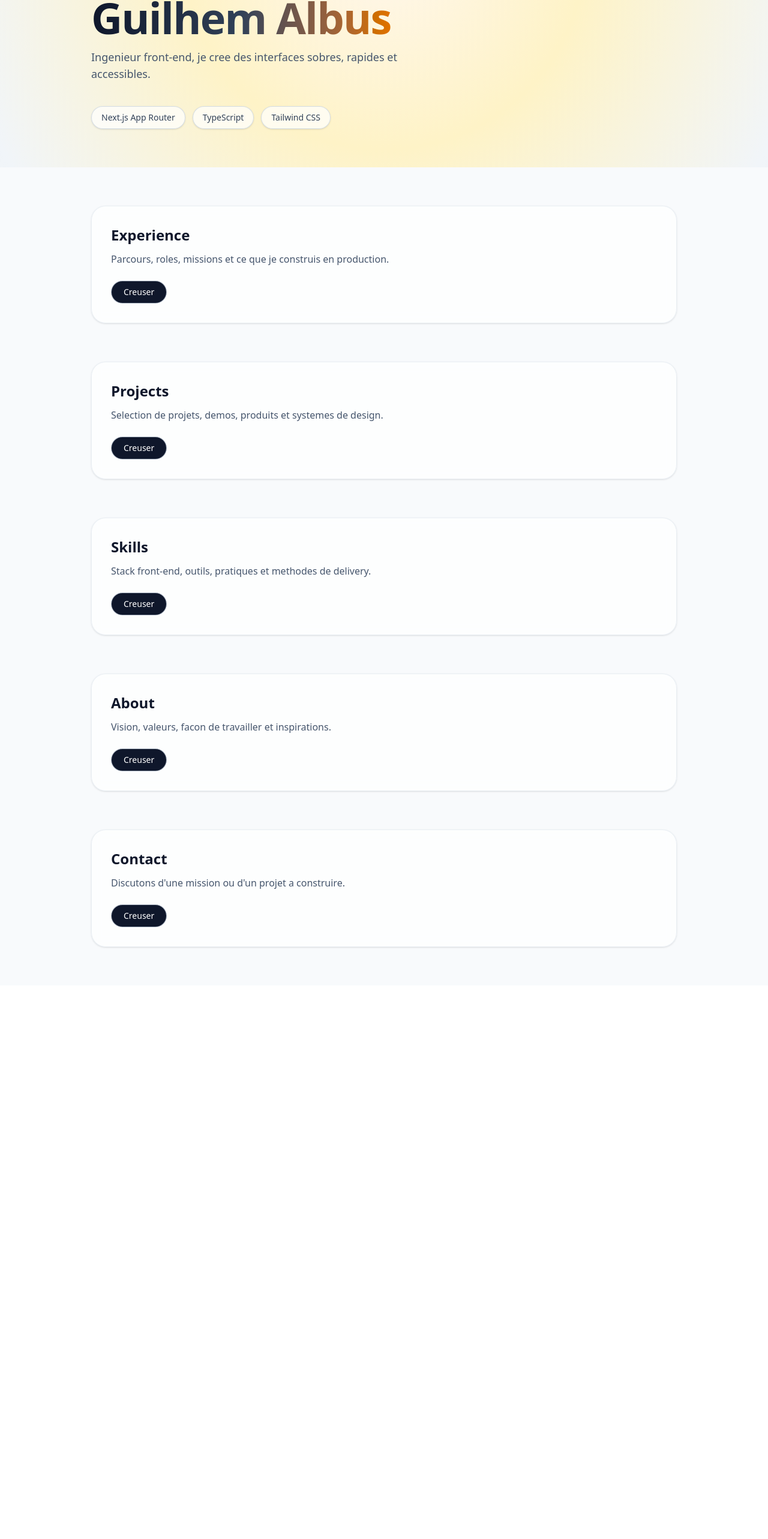
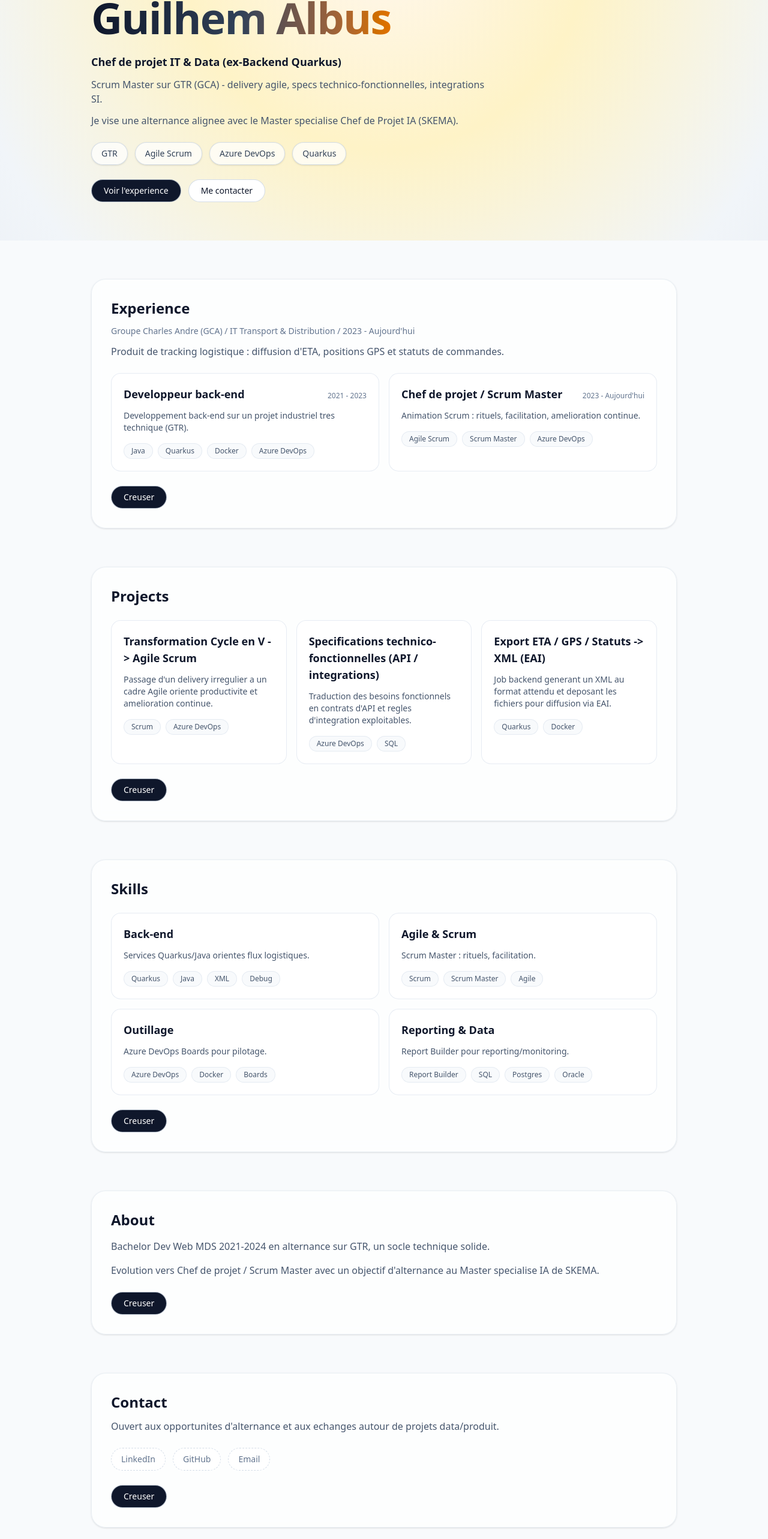
Before and after one commit to GuilhemAl/portfolio2k26, a Next.js app: page / in a window 1280 px wide. Shown: the part 154-2720 px from the top of the page at 60% size. Before the commit the page ends 1797 px from the top, so only its background shows below. Built offline with nearby package versions, Linux system fonts and the light colour scheme.

Commit message:
feat: render one-page from bilingual content

```diff
--- a/app/page.tsx
+++ b/app/page.tsx
@@ -2,124 +2,257 @@
 
 import Link from "next/link";
 import { BrandTitle } from "@/components/BrandTitle";
-import { site } from "@/lib/site";
+import { content, type LocalizedList, type LocalizedString } from "@/lib/content";
 import { useI18n } from "@/lib/i18n";
 
-const sections = [
+const sectionClass =
+  "scroll-mt-28 rounded-3xl border border-slate-200/70 bg-white/70 p-8 shadow-sm backdrop-blur";
+
+export default function Home() {
+  const { lang, t } = useI18n();
+  const l = (value: LocalizedString) => t(value.fr, value.en);
+  const list = (value: LocalizedList) => (lang === "fr" ? value.fr : value.en);
+  const deepDiveLabel = l(content.labels.deepDive);
+  const contactLinks = [
     {
-    id: "experience",
-    title: {
-      fr: "Experience",
-      en: "Experience",
-    },
-    description: {
-      fr: "Parcours, roles, missions et ce que je construis en production.",
-      en: "Roles, missions, and what I deliver in production.",
-    },
-    href: "/experience",
+      id: "linkedIn",
+      label: l(content.contact.linkLabels.linkedIn),
+      href: content.contact.links.linkedIn,
     },
     {
-    id: "projects",
-    title: {
-      fr: "Projects",
-      en: "Projects",
-    },
-    description: {
-      fr: "Selection de projets, demos, produits et systemes de design.",
-      en: "Selection of projects, demos, products, and design systems.",
-    },
-    href: "/projects",
+      id: "github",
+      label: l(content.contact.linkLabels.github),
+      href: content.contact.links.github,
     },
     {
-    id: "skills",
-    title: {
-      fr: "Skills",
-      en: "Skills",
-    },
-    description: {
-      fr: "Stack front-end, outils, pratiques et methodes de delivery.",
-      en: "Front-end stack, tools, practices, and delivery methods.",
-    },
-    href: "/skills",
-  },
-  {
-    id: "about",
-    title: {
-      fr: "About",
-      en: "About",
-    },
-    description: {
-      fr: "Vision, valeurs, facon de travailler et inspirations.",
-      en: "Vision, values, way of working, and inspirations.",
-    },
-    href: "/about",
-  },
-  {
-    id: "contact",
-    title: {
-      fr: "Contact",
-      en: "Contact",
-    },
-    description: {
-      fr: "Discutons d'une mission ou d'un projet a construire.",
-      en: "Let's discuss a mission or a project to build.",
-    },
-    href: "/contact",
+      id: "email",
+      label: l(content.contact.linkLabels.email),
+      href: content.contact.links.email,
     },
   ];
-
-export default function Home() {
-  const { t } = useI18n();
 
   return (
     <main className="bg-slate-50">
       <section
-        id="top"
+        id="home"
         className="scroll-mt-28 bg-[radial-gradient(1200px_circle_at_top,_#fff7ed_0,_#fef3c7_28%,_#f1f5f9_60%,_#e2e8f0_100%)]"
       >
-        <div className="mx-auto flex max-w-5xl flex-col justify-center px-6 py-16">
-          <BrandTitle name={site.name} />
-          <p className="mt-4 max-w-xl text-lg text-slate-600">
-            {t(
-              "Ingenieur front-end, je cree des interfaces sobres, rapides et accessibles.",
-              "Front-end engineer crafting clean, fast, and accessible interfaces.",
-            )}
+        <div className="mx-auto flex max-w-5xl flex-col gap-6 px-6 py-16">
+          <BrandTitle name={l(content.identity.displayName)} />
+          <div className="space-y-3 text-slate-700">
+            <p className="text-lg font-semibold text-slate-900">
+              {l(content.identity.roleHeadline)}
             </p>
-          <div className="mt-10 flex flex-wrap gap-3 text-sm text-slate-700">
-            <span className="rounded-full border border-slate-300/80 bg-white/70 px-4 py-2 shadow-sm backdrop-blur">
-              Next.js App Router
+            <p className="max-w-2xl text-base text-slate-600">
+              {l(content.identity.roleSubheadline)}
+            </p>
+            <p className="max-w-2xl text-base text-slate-600">
+              {l(content.identity.goal)}
+            </p>
+          </div>
+          <div className="flex flex-wrap gap-3 text-sm text-slate-700">
+            {list(content.quickFacts).map((fact) => (
+              <span
+                key={fact}
+                className="rounded-full border border-slate-300/80 bg-white/70 px-4 py-2 shadow-sm backdrop-blur"
+              >
+                {fact}
               </span>
-            <span className="rounded-full border border-slate-300/80 bg-white/70 px-4 py-2 shadow-sm backdrop-blur">
-              TypeScript
-            </span>
-            <span className="rounded-full border border-slate-300/80 bg-white/70 px-4 py-2 shadow-sm backdrop-blur">
-              Tailwind CSS
-            </span>
+            ))}
+          </div>
+          <div className="flex flex-wrap gap-3 text-sm font-medium">
+            <Link
+              href="/#experience"
+              className="inline-flex items-center rounded-full border border-slate-300/80 bg-slate-900 px-5 py-2 text-white transition hover:bg-slate-800"
+            >
+              {l(content.ctas.primary)}
+            </Link>
+            <Link
+              href="/#contact"
+              className="inline-flex items-center rounded-full border border-slate-300/80 bg-white px-5 py-2 text-slate-900 transition hover:bg-slate-100"
+            >
+              {l(content.ctas.secondary)}
+            </Link>
           </div>
         </div>
       </section>
 
       <div className="mx-auto flex max-w-5xl flex-col gap-16 px-6 py-16">
-        {sections.map((section) => (
-          <section
-            key={section.id}
-            id={section.id}
-            className="scroll-mt-28 rounded-3xl border border-slate-200/70 bg-white/70 p-8 shadow-sm backdrop-blur"
+        <section id="experience" className={sectionClass}>
+          <div className="flex flex-col gap-3">
+            <h2 className="text-2xl font-semibold text-slate-900">
+              {l(content.navigation.items.experience)}
+            </h2>
+            <p className="text-sm text-slate-500">
+              {l(content.experience.company)} / {l(content.experience.orgUnit)} /{" "}
+              {l(content.experience.period)}
+            </p>
+            <p className="max-w-2xl text-slate-600">
+              {l(content.experience.scopeSummary)}
+            </p>
+          </div>
+          <div className="mt-6 grid gap-4 md:grid-cols-2">
+            {content.experience.roles.map((role) => (
+              <article
+                key={role.id}
+                className="rounded-2xl border border-slate-200/80 bg-white/80 p-5"
               >
+                <div className="flex items-baseline justify-between gap-3">
+                  <h3 className="text-lg font-semibold text-slate-900">
+                    {l(role.title)}
+                  </h3>
+                  <span className="text-xs text-slate-500">
+                    {l(role.period)}
+                  </span>
+                </div>
+                <p className="mt-3 text-sm text-slate-600">
+                  {list(role.bullets)[0]}
+                </p>
+                <div className="mt-4 flex flex-wrap gap-2 text-xs text-slate-600">
+                  {role.stack.map((tag) => (
+                    <span
+                      key={tag}
+                      className="rounded-full border border-slate-200/80 bg-slate-50 px-3 py-1"
+                    >
+                      {tag}
+                    </span>
+                  ))}
+                </div>
+              </article>
+            ))}
+          </div>
+          <Link
+            href="/experience"
+            className="mt-6 inline-flex items-center rounded-full border border-slate-300/80 bg-slate-900 px-5 py-2 text-sm font-medium text-white transition hover:bg-slate-800"
+          >
+            {deepDiveLabel}
+          </Link>
+        </section>
+
+        <section id="projects" className={sectionClass}>
           <h2 className="text-2xl font-semibold text-slate-900">
-              {t(section.title.fr, section.title.en)}
+            {l(content.navigation.items.projects)}
+          </h2>
+          <div className="mt-6 grid gap-4 md:grid-cols-3">
+            {content.initiatives.map((initiative) => (
+              <article
+                key={initiative.slug}
+                className="rounded-2xl border border-slate-200/80 bg-white/80 p-5"
+              >
+                <h3 className="text-lg font-semibold text-slate-900">
+                  {l(initiative.title)}
+                </h3>
+                <p className="mt-3 text-sm text-slate-600">
+                  {l(initiative.summary)}
+                </p>
+                <div className="mt-4 flex flex-wrap gap-2 text-xs text-slate-600">
+                  {initiative.stack.map((tag) => (
+                    <span
+                      key={tag}
+                      className="rounded-full border border-slate-200/80 bg-slate-50 px-3 py-1"
+                    >
+                      {tag}
+                    </span>
+                  ))}
+                </div>
+              </article>
+            ))}
+          </div>
+          <Link
+            href="/projects"
+            className="mt-6 inline-flex items-center rounded-full border border-slate-300/80 bg-slate-900 px-5 py-2 text-sm font-medium text-white transition hover:bg-slate-800"
+          >
+            {deepDiveLabel}
+          </Link>
+        </section>
+
+        <section id="skills" className={sectionClass}>
+          <h2 className="text-2xl font-semibold text-slate-900">
+            {l(content.navigation.items.skills)}
+          </h2>
+          <div className="mt-6 grid gap-4 md:grid-cols-2">
+            {content.skills.map((skill) => (
+              <article
+                key={skill.title.en}
+                className="rounded-2xl border border-slate-200/80 bg-white/80 p-5"
+              >
+                <h3 className="text-lg font-semibold text-slate-900">
+                  {l(skill.title)}
+                </h3>
+                <p className="mt-3 text-sm text-slate-600">
+                  {list(skill.bullets)[0]}
+                </p>
+                <div className="mt-4 flex flex-wrap gap-2 text-xs text-slate-600">
+                  {skill.tags.map((tag) => (
+                    <span
+                      key={tag}
+                      className="rounded-full border border-slate-200/80 bg-slate-50 px-3 py-1"
+                    >
+                      {tag}
+                    </span>
+                  ))}
+                </div>
+              </article>
+            ))}
+          </div>
+          <Link
+            href="/skills"
+            className="mt-6 inline-flex items-center rounded-full border border-slate-300/80 bg-slate-900 px-5 py-2 text-sm font-medium text-white transition hover:bg-slate-800"
+          >
+            {deepDiveLabel}
+          </Link>
+        </section>
+
+        <section id="about" className={sectionClass}>
+          <h2 className="text-2xl font-semibold text-slate-900">
+            {l(content.navigation.items.about)}
+          </h2>
+          <div className="mt-4 space-y-4 text-slate-600">
+            <p>{l(content.about.paragraph1)}</p>
+            <p>{l(content.about.paragraph2)}</p>
+          </div>
+          <Link
+            href="/about"
+            className="mt-6 inline-flex items-center rounded-full border border-slate-300/80 bg-slate-900 px-5 py-2 text-sm font-medium text-white transition hover:bg-slate-800"
+          >
+            {deepDiveLabel}
+          </Link>
+        </section>
+
+        <section id="contact" className={sectionClass}>
+          <h2 className="text-2xl font-semibold text-slate-900">
+            {l(content.contact.title)}
           </h2>
           <p className="mt-3 max-w-2xl text-slate-600">
-              {t(section.description.fr, section.description.en)}
+            {l(content.contact.subtitle)}
           </p>
+          <div className="mt-6 flex flex-wrap gap-3 text-sm text-slate-700">
+            {contactLinks.map((link) =>
+              link.href ? (
+                <a
+                  key={link.id}
+                  href={link.href}
+                  className="rounded-full border border-slate-300/80 bg-white px-4 py-2 transition hover:bg-slate-100"
+                >
+                  {link.label}
+                </a>
+              ) : (
+                <span
+                  key={link.id}
+                  className="rounded-full border border-dashed border-slate-300/80 bg-white/70 px-4 py-2 text-slate-500"
+                >
+                  {link.label}
+                </span>
+              ),
+            )}
+          </div>
           <Link
-              href={section.href}
+            href="/contact"
             className="mt-6 inline-flex items-center rounded-full border border-slate-300/80 bg-slate-900 px-5 py-2 text-sm font-medium text-white transition hover:bg-slate-800"
           >
-              {t("Creuser", "Dive in")}
+            {deepDiveLabel}
           </Link>
         </section>
-        ))}
       </div>
     </main>
   );
--- a/lib/content.ts
+++ b/lib/content.ts
@@ -19,6 +19,20 @@ export type Content = {
   ctas: {
     primary: LocalizedString;
     secondary: LocalizedString;
+  };
+  labels: {
+    deepDive: LocalizedString;
+  };
+  navigation: {
+    brand: LocalizedString;
+    items: {
+      home: LocalizedString;
+      experience: LocalizedString;
+      projects: LocalizedString;
+      skills: LocalizedString;
+      about: LocalizedString;
+      contact: LocalizedString;
+    };
   };
   experience: {
     company: LocalizedString;
@@ -60,6 +74,11 @@ export type Content = {
       github: string;
       email: string;
     };
+    linkLabels: {
+      linkedIn: LocalizedString;
+      github: LocalizedString;
+      email: LocalizedString;
+    };
   };
 };
 
@@ -94,6 +113,44 @@ export const content = {
     secondary: {
       fr: "Me contacter",
       en: "Contact me",
+    },
+  },
+  labels: {
+    deepDive: {
+      fr: "Creuser",
+      en: "Dive in",
+    },
+  },
+  navigation: {
+    brand: {
+      fr: "Portfolio",
+      en: "Portfolio",
+    },
+    items: {
+      home: {
+        fr: "Home",
+        en: "Home",
+      },
+      experience: {
+        fr: "Experience",
+        en: "Experience",
+      },
+      projects: {
+        fr: "Projects",
+        en: "Projects",
+      },
+      skills: {
+        fr: "Skills",
+        en: "Skills",
+      },
+      about: {
+        fr: "About",
+        en: "About",
+      },
+      contact: {
+        fr: "Contact",
+        en: "Contact",
+      },
     },
   },
   experience: {
@@ -386,5 +443,19 @@ export const content = {
       github: "",
       email: "",
     },
+    linkLabels: {
+      linkedIn: {
+        fr: "LinkedIn",
+        en: "LinkedIn",
+      },
+      github: {
+        fr: "GitHub",
+        en: "GitHub",
+      },
+      email: {
+        fr: "Email",
+        en: "Email",
+      },
+    },
   },
 } satisfies Content;
```
Also changed, not shown: components/Navbar.tsx (+16 -10 lines). Lines whose indentation alone changed are shown as unchanged.
